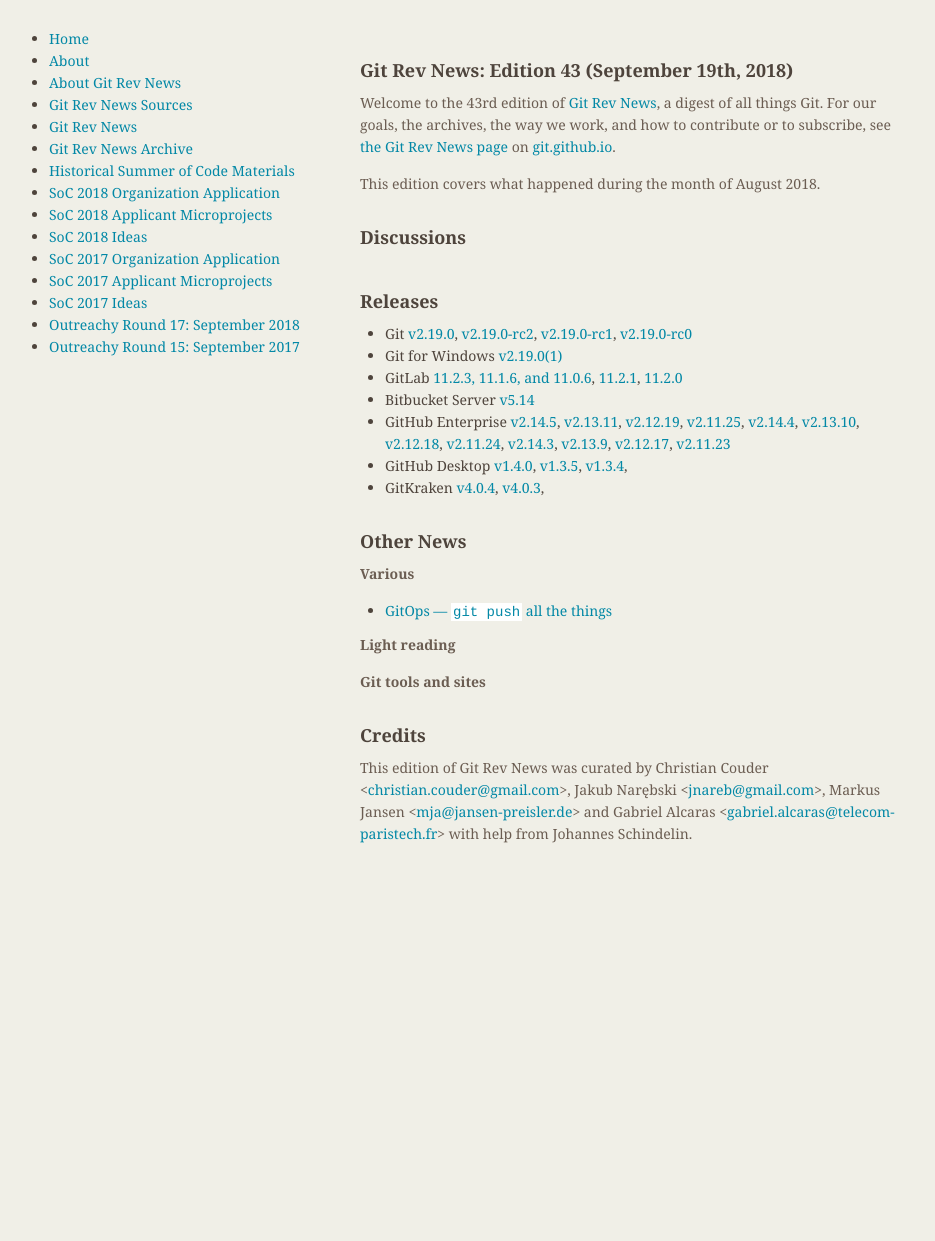
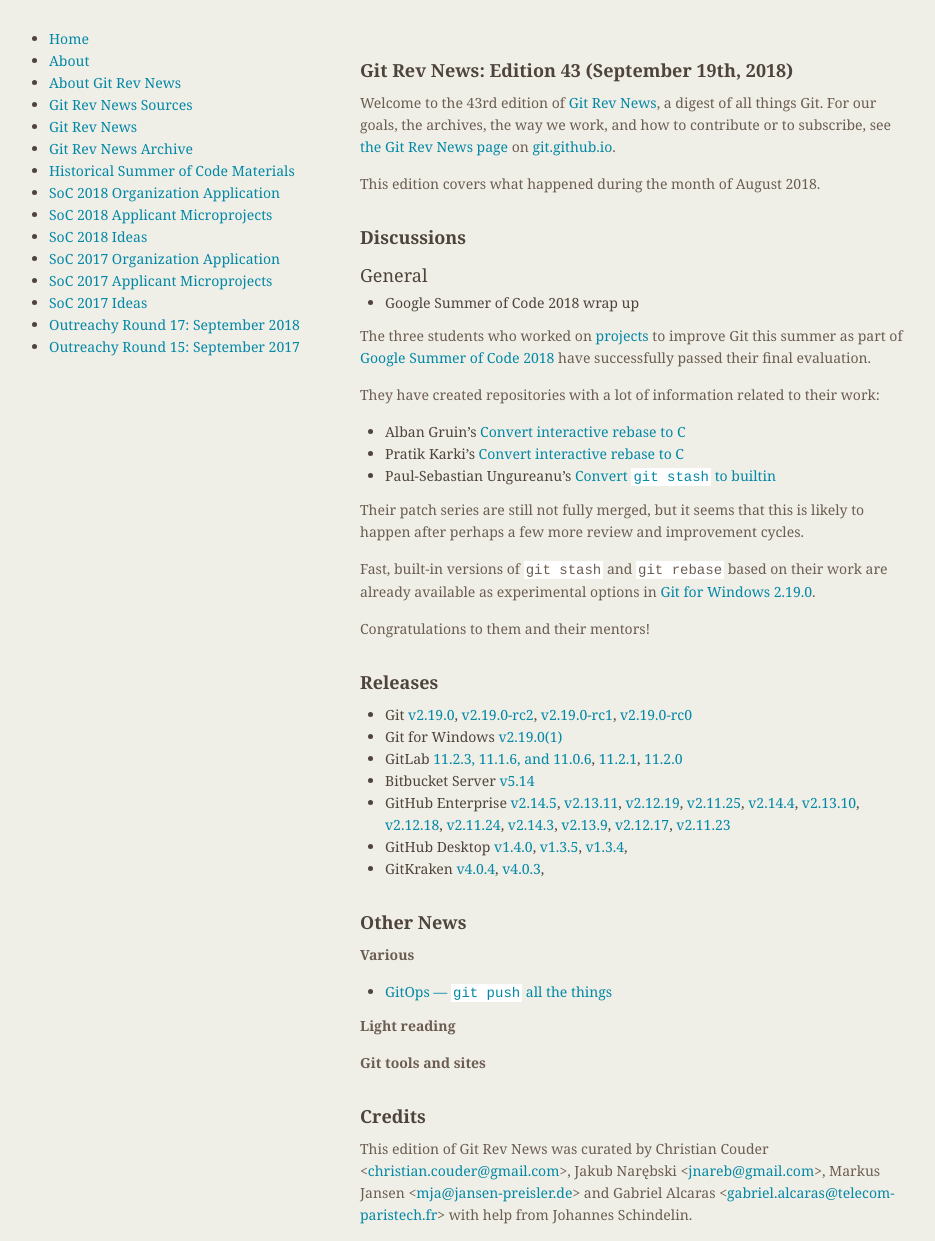
Before and after one commit to git/git.github.io, a Jekyll site: the page built from rev_news/drafts/edition-43.md, in a window 1280 px wide. Shown: the whole page, without its empty margins (174-1109 px from the left). Built offline with Jekyll 4.4.1, drawn with Linux system fonts in a browser that asks for light colours; before the commit the page ends 900 px from its top, so only the background shows below that.

Commit message:
rn-43: add GSoC 2018 wrap up article

```diff
--- a/rev_news/drafts/edition-43.md
+++ b/rev_news/drafts/edition-43.md
@@ -17,9 +17,30 @@
 
 ## Discussions
 
-<!---
 ### General
--->
+
+* Google Summer of Code 2018 wrap up
+
+The three students who worked on [projects](https://summerofcode.withgoogle.com/organizations/5376866043559936/#projects)
+to improve Git this summer as part of
+[Google Summer of Code 2018](https://summerofcode.withgoogle.com)
+have successfully passed their final evaluation.
+
+They have created repositories with a lot of information related to their work:
+
+  - Alban Gruin's [Convert interactive rebase to C](https://github.com/agrn/gsoc2018)
+  - Pratik Karki's [Convert interactive rebase to C](https://github.com/prertik/GSoC2018)
+  - Paul-Sebastian Ungureanu's [Convert `git stash` to builtin](https://github.com/ungps/gsoc2018)
+
+Their patch series are still not fully merged, but it seems that this
+is likely to happen after perhaps a few more review and improvement
+cycles.
+
+Fast, built-in versions of `git stash` and `git rebase` based on their
+work are already available as experimental options in
+[Git for Windows 2.19.0](https://public-inbox.org/git/20180913022344.1348-1-johannes.schindelin@gmx.de/).
+
+Congratulations to them and their mentors!
 
 <!---
 ### Reviews
```
